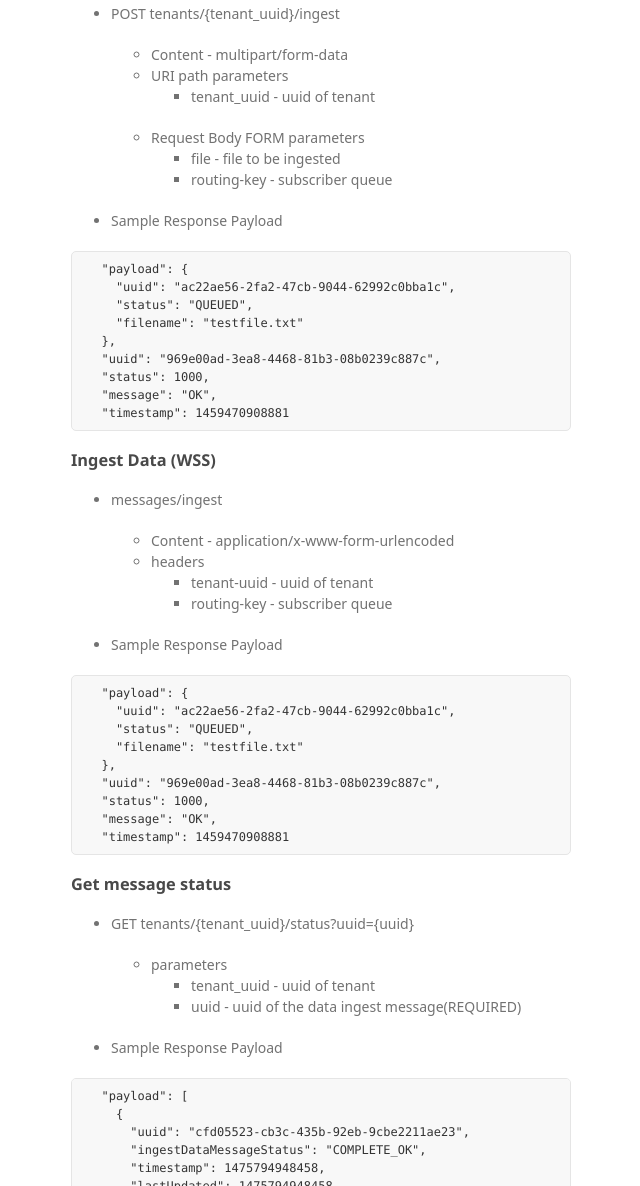
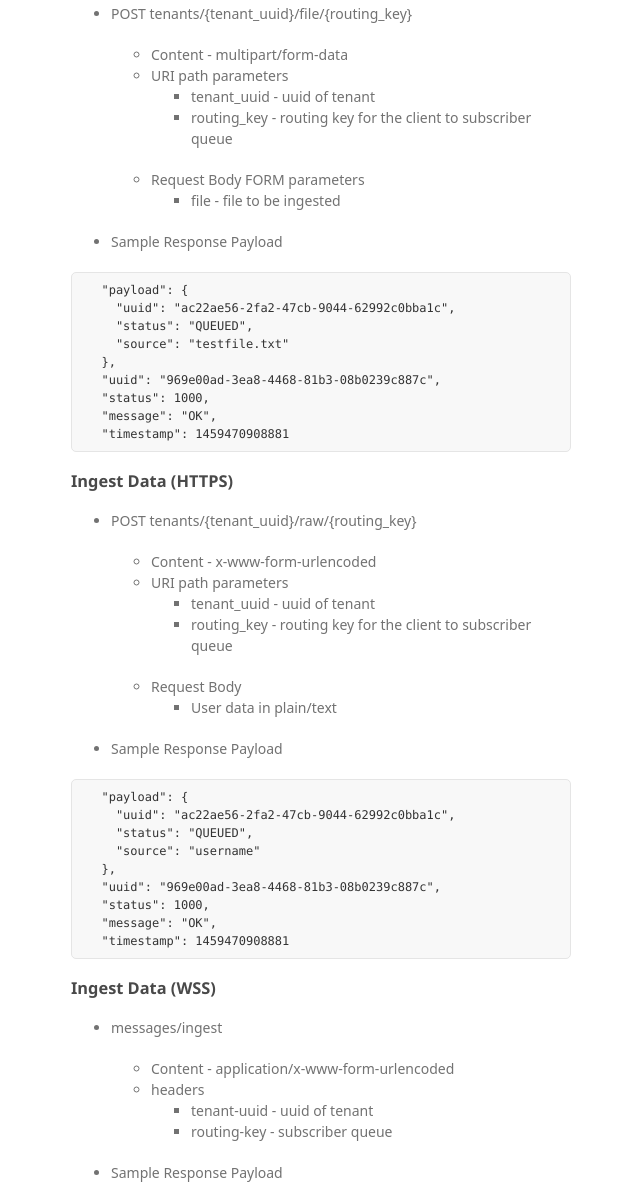
Before and after one commit to emerging-verticals-docs/data-ingest-service-doc, a plain HTML site: page index.html in a window 1280 px wide. Shown: the part 794-1980 px from the top of the page, without its empty margins (499-1139 px from the left). Drawn offline with Linux system fonts and the light colour scheme; a web font is replaced by a local one.

```diff
--- a/index.html
+++ b/index.html
@@ -65,7 +65,7 @@
 
 <ul>
 <li>
-<p>POST tenants/{tenant_uuid}/ingest</p>
+<p>POST tenants/{tenant_uuid}/file/{routing_key}</p>
 
 <ul>
 <li>Content - multipart/form-data</li>
@@ -73,13 +73,13 @@
 
 <ul>
 <li>tenant_uuid - uuid of tenant</li>
+<li>routing_key - routing key for the client to subscriber queue</li>
 </ul>
 </li>
 <li>Request Body FORM parameters
 
 <ul>
 <li>file - file to be ingested</li>
-<li>routing-key - subscriber queue</li>
 </ul>
 </li>
 </ul>
@@ -90,7 +90,45 @@
 <pre><code>  "payload": {
     "uuid": "ac22ae56-2fa2-47cb-9044-62992c0bba1c",
     "status": "QUEUED",
-    "filename": "testfile.txt"
+    "source": "testfile.txt"
+  },
+  "uuid": "969e00ad-3ea8-4468-81b3-08b0239c887c",
+  "status": 1000,
+  "message": "OK",
+  "timestamp": 1459470908881
+</code></pre>
+
+<h3>
+<a id="ingest-data-https-1" class="anchor" href="#ingest-data-https-1" aria-hidden="true"><span aria-hidden="true" class="octicon octicon-link"></span></a>Ingest Data (HTTPS)</h3>
+
+<ul>
+<li>
+<p>POST tenants/{tenant_uuid}/raw/{routing_key}</p>
+
+<ul>
+<li>Content - x-www-form-urlencoded</li>
+<li>URI path parameters
+
+<ul>
+<li>tenant_uuid - uuid of tenant</li>
+<li>routing_key - routing key for the client to subscriber queue</li>
+</ul>
+</li>
+<li>Request Body
+
+<ul>
+<li>User data in plain/text</li>
+</ul>
+</li>
+</ul>
+</li>
+<li><p>Sample Response Payload</p></li>
+</ul>
+
+<pre><code>  "payload": {
+    "uuid": "ac22ae56-2fa2-47cb-9044-62992c0bba1c",
+    "status": "QUEUED",
+    "source": "username"
   },
   "uuid": "969e00ad-3ea8-4468-81b3-08b0239c887c",
   "status": 1000,
@@ -122,7 +160,7 @@
 <pre><code>  "payload": {
     "uuid": "ac22ae56-2fa2-47cb-9044-62992c0bba1c",
     "status": "QUEUED",
-    "filename": "testfile.txt"
+    "source": ""
   },
   "uuid": "969e00ad-3ea8-4468-81b3-08b0239c887c",
   "status": 1000,
```
Also changed, not shown: params.json (+1 -1 lines).
